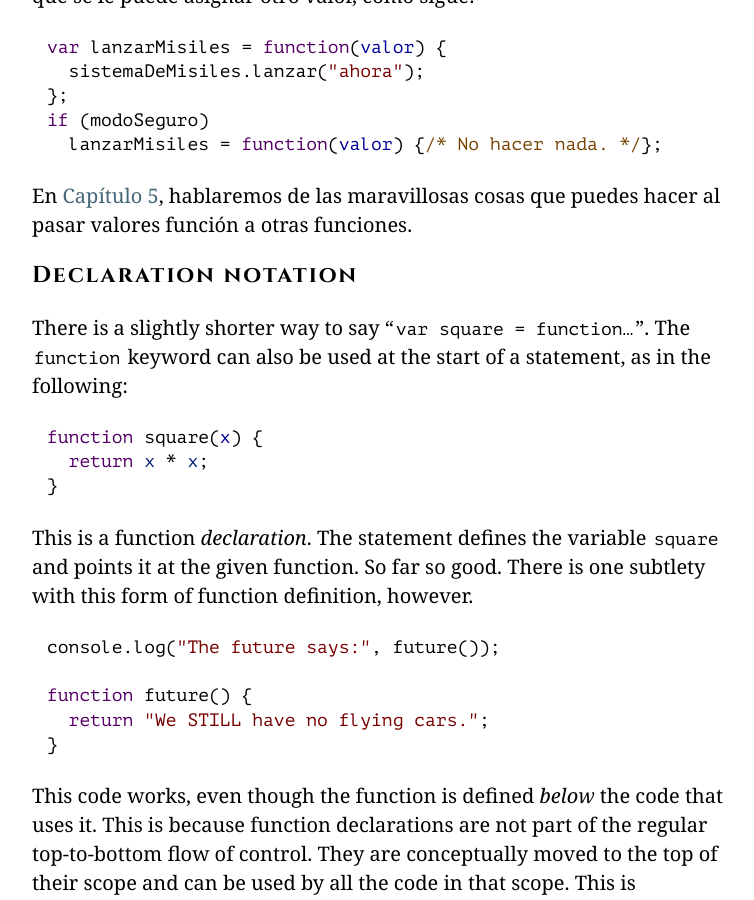
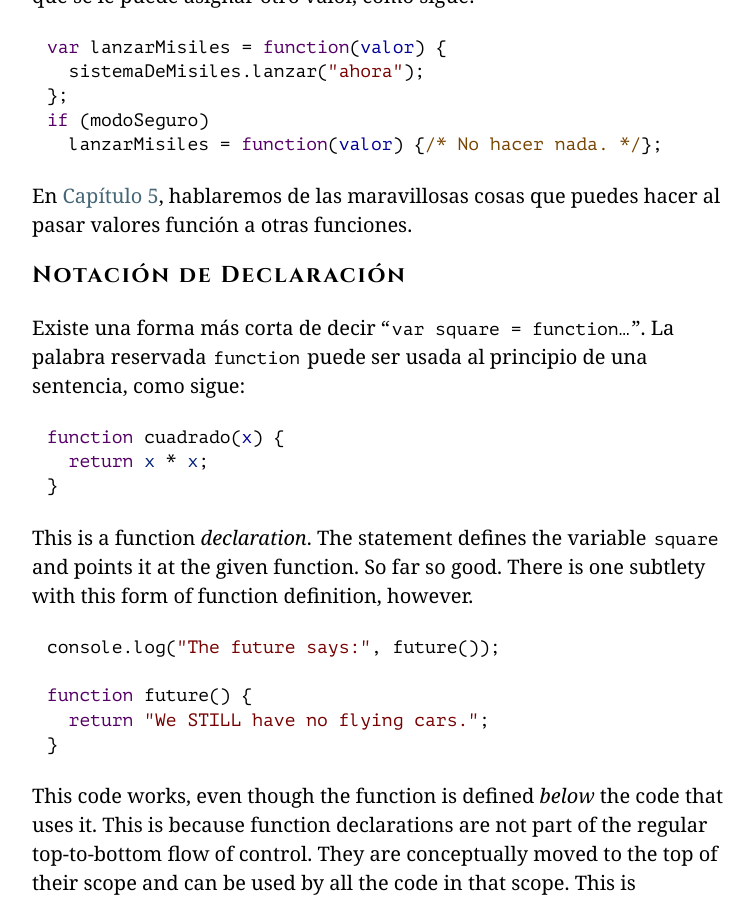
Before and after one commit to hectorip/Eloquent-JavaScript-ES-online, a Jekyll site: the page chapters/03_functions.html, which Jekyll copies as it is, in a window 1280 px wide and 900 px high, scrolled down 5538 px. Shown: the whole window, without its empty margins (258-1012 px from the left). Built offline with Jekyll 4.4.1, drawn with Linux system fonts in a browser that asks for light colours; nearby versions of some CDN libraries; library files that are not in the unit come from our copies.

Commit message:
Declaración de funciones

```diff
--- a/chapters/03_functions.html
+++ b/chapters/03_functions.html
@@ -225,12 +225,11 @@ normal a la que se le puede asignar otro valor, como sigue:</p>
 <p><a class=p_ident id="p_Frk45di2F4" href="#p_Frk45di2F4"></a>En
 <a href="05_higher_order.html#higher_order">Capítulo 5</a>, hablaremos de las
 maravillosas cosas que puedes hacer al pasar valores función a otras funciones.</p>
-<h2><a class=h_ident id="h_H2WKvqbgVY" href="#h_H2WKvqbgVY"></a>Declaration notation</h2>
-<p><a class=p_ident id="p_nGYfaCN3iB" href="#p_nGYfaCN3iB"></a>There is
-a slightly shorter way to say “<code>var square = function…</code>”. The
-<code>function</code> keyword can also be used at the start of a statement, as in
-the following:</p>
-<pre data-language="javascript" class="snippet cm-s-default"><a class=c_ident id="c_cUsz8S76hF" href="#c_cUsz8S76hF"></a><span class="cm-keyword">function</span> <span class="cm-variable">square</span>(<span class="cm-def">x</span>) {
+<h2><a class=h_ident id="h_tL4D7etcu3" href="#h_tL4D7etcu3"></a>Notación de Declaración</h2>
+<p><a class=p_ident id="p_3tXwhzuEAU" href="#p_3tXwhzuEAU"></a>Existe una
+forma más corta de decir “<code>var square = function…</code>”. La palabra reservada
+<code>function</code> puede ser usada al principio de una sentencia, como sigue:</p>
+<pre data-language="javascript" class="snippet cm-s-default"><a class=c_ident id="c_QLVSFJtGVV" href="#c_QLVSFJtGVV"></a><span class="cm-keyword">function</span> <span class="cm-variable">cuadrado</span>(<span class="cm-def">x</span>) {
   <span class="cm-keyword">return</span> <span class="cm-variable-2">x</span> <span class="cm-operator">*</span> <span class="cm-variable-2">x</span>;
 }</pre>
 <p><a class=p_ident id="p_5wyYyAcHww" href="#p_5wyYyAcHww"></a>This is a function <em>declaration</em>. The
```
Also changed, not shown: 2 other files.
